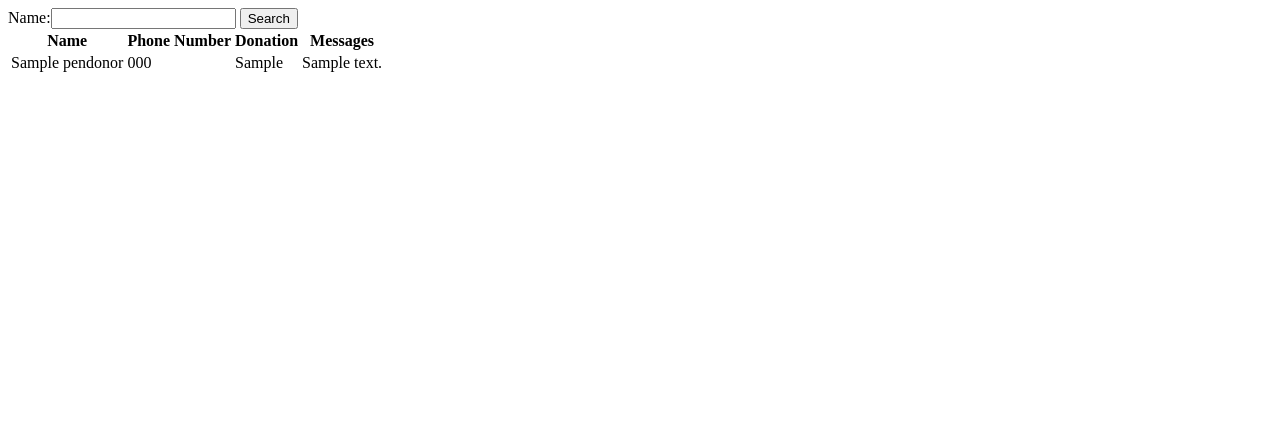
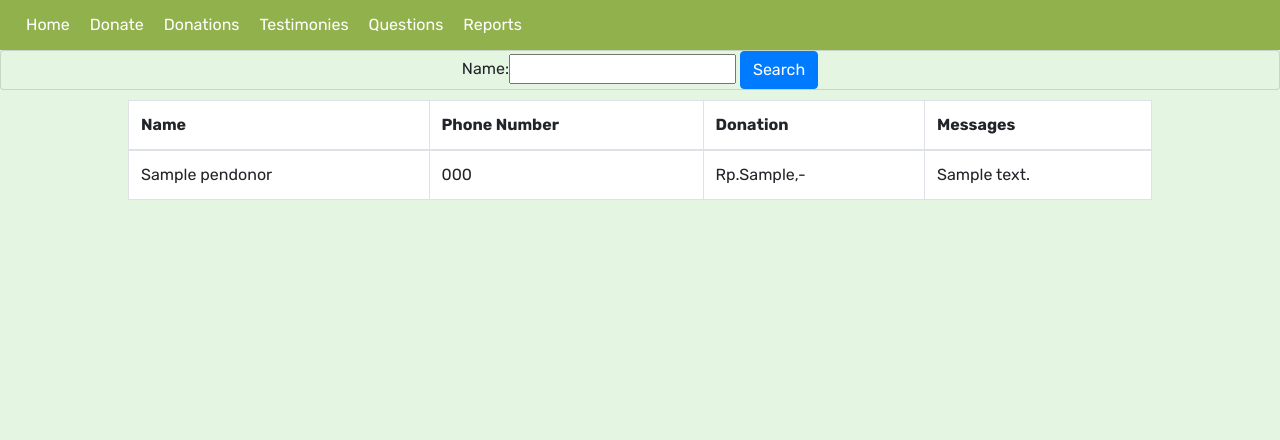
Before and after one commit to SinusCosinusTangen/donasi-covid19-ppw-kel12, a Django app: page /daftarDonasi/ in a window 1280 px wide. Shown: the top 440 px of the page. Run offline with Django 3.2, Linux system fonts and the light colour scheme; tables that the repository leaves empty hold one stand-in row (values such as "Sample post"); some libraries are stand-ins or nearby versions.

Commit message:
add navbar and footer

```diff
--- /dev/null
+++ b/daftarDonasi/static/daftarDonasi/style.css
@@ -0,0 +1,14 @@
+body {
+    background-color: #e4f5e2;
+}
+
+.tablelist {
+    margin-left: auto;
+    margin-top: 10px;
+    margin-right: auto;
+}
+
+form {
+    margin-left: auto;
+    margin-right: auto;
+}
--- a/daftarDonasi/templates/daftarDonasi/daftarDonasi.html
+++ b/daftarDonasi/templates/daftarDonasi/daftarDonasi.html
@@ -1,13 +1,24 @@
 <!DOCTYPE html>
 <html>
+    {% extends 'base.html' %}
+    {% load static %}
     <head>
+        <!-- Required meta tags -->
+        <meta charset="utf-8">
+        <meta name="viewport" content="width=device-width, initial-scale=1, shrink-to-fit=no">
+
+        <!-- Bootstrap CSS -->
+        <link rel="stylesheet" href="https://stackpath.bootstrapcdn.com/bootstrap/4.1.3/css/bootstrap.min.css" integrity="sha384-MCw98/SFnGE8fJT3GXwEOngsV7Zt27NXFoaoApmYm81iuXoPkFOJwJ8ERdknLPMO" crossorigin="anonymous">
+
+        <link rel="stylesheet" href="{% static 'daftarDonasi/style.css' %}"/>
         <title>Daftar Donasi</title>
     </head>
 
     <body>
+        {% block content %}
         <div class="row">
             <div class="col">
-                <div class="card card-body">
+                <div class="card" style="background-color: #e4f5e2;">
                     <form method="get">
                         {{ myFilter.form }}
                         <button class="btn btn-primary" type="submit">Search</button>
@@ -15,7 +26,7 @@
                 </div>
             </div>
         </div>
-        <table>
+        <table class="table table-bordered tablelist" style="width: 80%; background-color: #FFFFFF;">
             <thead>
                 <tr>
                     <th>Name</th>
@@ -30,7 +41,7 @@
                 <tr>
                     <td>{{ donasi.name }}</td>
                     <td>{{ donasi.phone_number }}</td>
-                    <td>{{ donasi.amount }}</td>
+                    <td>Rp.{{ donasi.amount }},-</td>
                     <td>{{ donasi.messages }}</td>
                 </tr>
                 {% endfor %}
@@ -58,5 +69,12 @@
             {% endif %}
         </ul>
         {% endif %}
+        {% endblock %}
+
+        <!-- Optional JavaScript -->
+        <!-- jQuery first, then Popper.js, then Bootstrap JS -->
+        <script src="https://code.jquery.com/jquery-3.3.1.slim.min.js" integrity="sha384-q8i/X+965DzO0rT7abK41JStQIAqVgRVzpbzo5smXKp4YfRvH+8abtTE1Pi6jizo" crossorigin="anonymous"></script>
+        <script src="https://cdnjs.cloudflare.com/ajax/libs/popper.js/1.14.3/umd/popper.min.js" integrity="sha384-ZMP7rVo3mIykV+2+9J3UJ46jBk0WLaUAdn689aCwoqbBJiSnjAK/l8WvCWPIPm49" crossorigin="anonymous"></script>
+        <script src="https://stackpath.bootstrapcdn.com/bootstrap/4.1.3/js/bootstrap.min.js" integrity="sha384-ChfqqxuZUCnJSK3+MXmPNIyE6ZbWh2IMqE241rYiqJxyMiZ6OW/JmZQ5stwEULTy" crossorigin="anonymous"></script>
     </body>
 </html>
--- a/ppw_kel_12/settings.py
+++ b/ppw_kel_12/settings.py
@@ -160,6 +160,7 @@ STATIC_ROOT = BASE_DIR / 'staticfiles'
 # You can use this directory to store project-wide static files.
 STATICFILES_DIRS = [
     BASE_DIR / 'static',
+    BASE_DIR / 'daftarDonasi/static',
 ]
 
 # Make sure the directories exist to prevent errors when doing `collectstatic`.
--- a/static/css/style.css
+++ b/static/css/style.css
@@ -5,3 +5,21 @@
 body {
   font-family: 'Rubik', sans-serif;
 }
+
+a {
+  padding: 10px;
+  color: white;
+}
+
+footer {
+  position: fixed;
+  bottom: 0;
+  width: 100%;
+  height: 50px;
+  background-color: #91b14c;
+}
+
+.nav {
+  height: 50px;
+  background-color: #91b14c;
+}
--- a/templates/base.html
+++ b/templates/base.html
@@ -3,16 +3,56 @@
 <html lang="en">
 
 <head>
-  <meta charset="UTF-8">
-  <meta name="viewport" content="width=device-width, initial-scale=1.0">
+  <!-- Required meta tags -->
+  <meta charset="utf-8">
+  <meta name="viewport" content="width=device-width, initial-scale=1, shrink-to-fit=no">
+
+  <!-- Bootstrap CSS -->
+  <link rel="stylesheet" href="https://stackpath.bootstrapcdn.com/bootstrap/4.1.3/css/bootstrap.min.css" integrity="sha384-MCw98/SFnGE8fJT3GXwEOngsV7Zt27NXFoaoApmYm81iuXoPkFOJwJ8ERdknLPMO" crossorigin="anonymous">
+
+  <link rel="stylesheet" href="{% static 'daftarDonasi/style.css' %}"/>
   <link rel="stylesheet" href="{% static 'css/style.css' %}">
   {% block meta %}
   {% endblock meta %}
 </head>
 
 <body>
+  <div class="navbar navbar-expand-lg navbar-light nav">
+    <button class="navbar-toggler ml-auto" type="button" data-toggle="collapse" data-target="#navv">
+        <span class="navbar-toggler-icon"></span>
+    </button>
+    <div class="collapse navbar-collapse nav">
+      <ul class="navbar-nav mr-auto">
+        <li>
+          <a href="{% url 'main:home'%}">Home</a>
+        </li>
+        <li>
+          <a href="#">Donate</a>
+        </li>
+        <li>
+          <a href="{% url 'daftarDonasi:daftarDonasi'%}">Donations</a>
+        </li>
+        <li>
+          <a href="#">Testimonies</a>
+        </li>
+        <li>
+          <a href="#">Questions</a>
+        </li>
+        <li>
+          <a href="#">Reports</a>
+        </li>
+      </ul>
+    </div>
+  </div>
   {% block content %}
   {% endblock content %}
+  <footer></footer>
+  <!-- Optional JavaScript -->
+  <!-- jQuery first, then Popper.js, then Bootstrap JS -->
+  <script src="https://code.jquery.com/jquery-3.3.1.slim.min.js" integrity="sha384-q8i/X+965DzO0rT7abK41JStQIAqVgRVzpbzo5smXKp4YfRvH+8abtTE1Pi6jizo" crossorigin="anonymous"></script>
+  <script src="https://cdnjs.cloudflare.com/ajax/libs/popper.js/1.14.3/umd/popper.min.js" integrity="sha384-ZMP7rVo3mIykV+2+9J3UJ46jBk0WLaUAdn689aCwoqbBJiSnjAK/l8WvCWPIPm49" crossorigin="anonymous"></script>
+  <script src="https://stackpath.bootstrapcdn.com/bootstrap/4.1.3/js/bootstrap.min.js" integrity="sha384-ChfqqxuZUCnJSK3+MXmPNIyE6ZbWh2IMqE241rYiqJxyMiZ6OW/JmZQ5stwEULTy" crossorigin="anonymous"></script>
+
 </body>
 
 </html>
```
